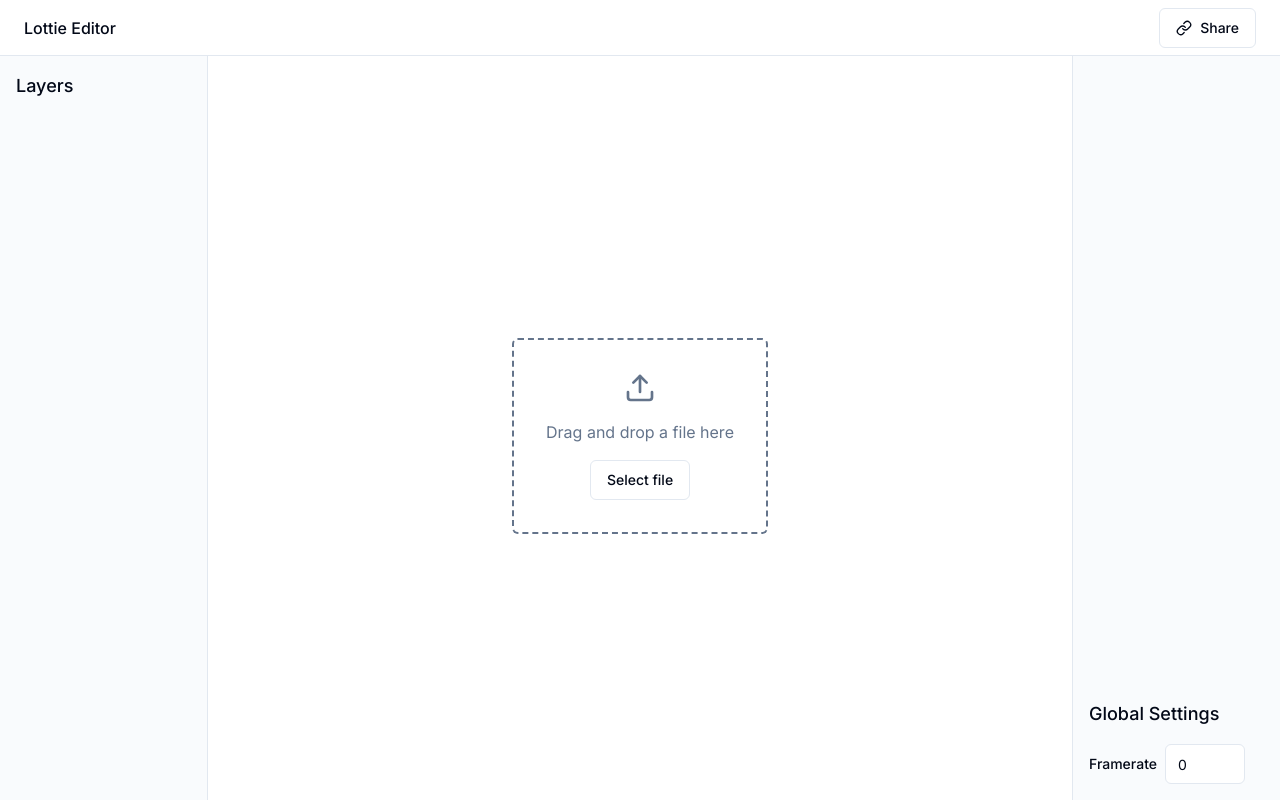
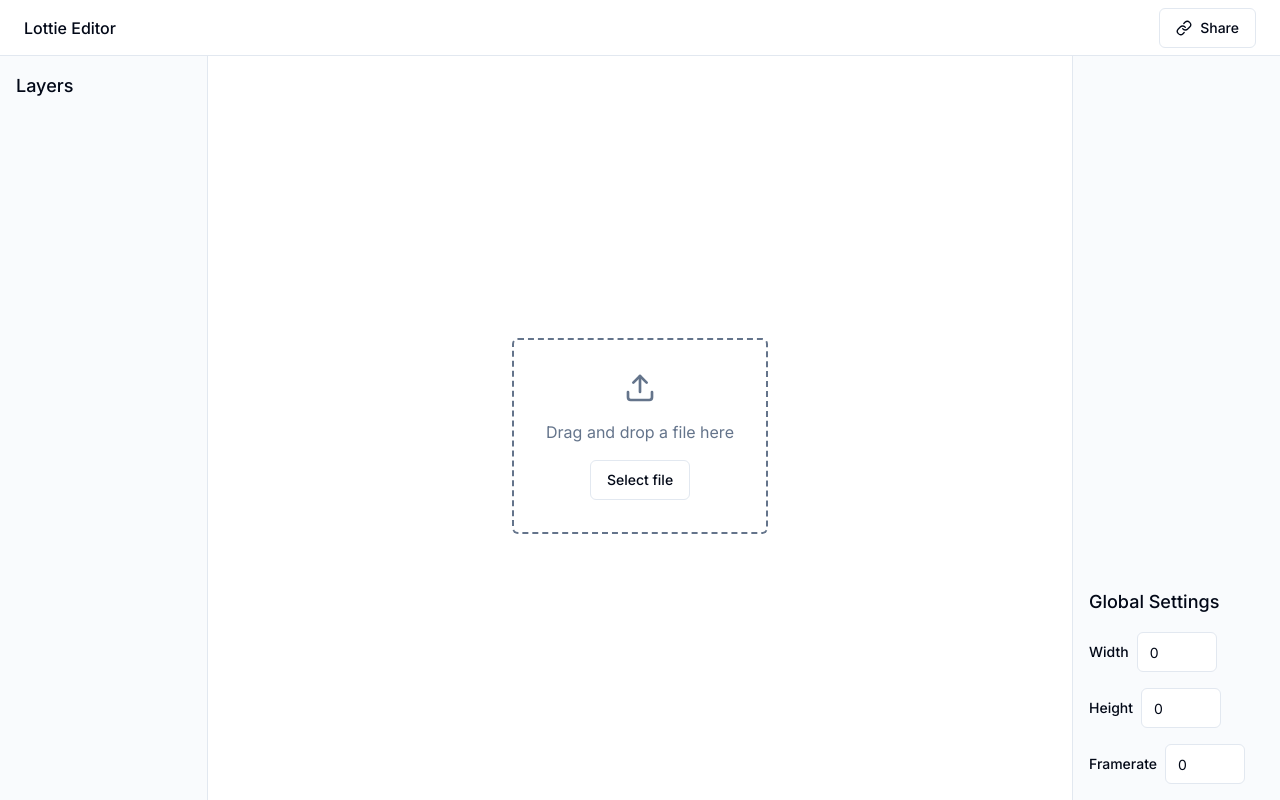
Before and after one commit to chrisgreen1993/lottie-editor, a Next.js app: page / in a window 1280 px wide. Built offline with nearby package versions, Linux system fonts and the light colour scheme.

Commit message:
Add ability to change dimensions of animation

```diff
--- a/components/EditSidebar.tsx
+++ b/components/EditSidebar.tsx
@@ -11,7 +11,12 @@ import { SidebarItem } from "./SidebarItem";
 import { ColorIcon } from "./ui/ColorIcon";
 import { Input } from "./ui/Input";
 import { Label } from "./ui/Label";
-import { getFramerate, getSelectedShape, RgbaColor } from "@/lib/animation";
+import {
+  getDimensions,
+  getFramerate,
+  getSelectedShape,
+  RgbaColor,
+} from "@/lib/animation";
 import { Loading } from "./ui/Loading";
 
 export const EditSidebar = () => {
@@ -21,6 +26,7 @@ export const EditSidebar = () => {
     updateSelectedShapeColor,
     updateFramerate,
     isAnimationLoading,
+    updateDimensions,
   } = useAnimation();
 
   const selectedShape =
@@ -30,6 +36,9 @@ export const EditSidebar = () => {
 
   const framerate = (animationJson && getFramerate(animationJson)) || 0;
 
+  const { width = 0, height = 0 } =
+    (animationJson && getDimensions(animationJson)) || {};
+
   const handleColorChange = (color: RgbaColor) => {
     updateSelectedShapeColor(color);
   };
@@ -37,6 +46,16 @@ export const EditSidebar = () => {
   const handleFramerateChange = (e: React.ChangeEvent<HTMLInputElement>) => {
     const newFramerate = parseInt(e.target.value, 10);
     updateFramerate(newFramerate);
+  };
+
+  const handleWidthChange = (e: React.ChangeEvent<HTMLInputElement>) => {
+    const newWidth = parseInt(e.target.value, 10);
+    updateDimensions(newWidth, height);
+  };
+
+  const handleHeightChange = (e: React.ChangeEvent<HTMLInputElement>) => {
+    const newHeight = parseInt(e.target.value, 10);
+    updateDimensions(width, newHeight);
   };
 
   return (
@@ -70,6 +89,26 @@ export const EditSidebar = () => {
           </div>
           <Loading isLoading={isAnimationLoading} className="h-8">
             <div className="flex items-center gap-2">
+              <Label htmlFor="framerate">Width</Label>
+              <Input
+                id="width"
+                type="number"
+                onChange={handleWidthChange}
+                value={width}
+                className="w-20"
+              />
+            </div>
+            <div className="flex items-center gap-2">
+              <Label htmlFor="framerate">Height</Label>
+              <Input
+                id="height"
+                type="number"
+                onChange={handleHeightChange}
+                value={height}
+                className="w-20"
+              />
+            </div>
+            <div className="flex items-center gap-2">
               <Label htmlFor="framerate">Framerate</Label>
               <Input
                 id="framerate"
--- a/lib/animation.ts
+++ b/lib/animation.ts
@@ -137,6 +137,18 @@ export const getFramerate = (animation: Animation) => {
   return animation.fr;
 };
 
+export const getDimensions = (animation: Animation) => {
+  return { width: animation.w, height: animation.h };
+};
+
+export const updateDimensions = (
+  animation: Animation,
+  width: number,
+  height: number,
+) => {
+  return { ...animation, w: width, h: height };
+};
+
 export const updateFramerate = (animation: Animation, framerate: number) => {
   return { ...animation, fr: framerate };
 };
--- a/lib/hooks/useAnimation.tsx
+++ b/lib/hooks/useAnimation.tsx
@@ -2,7 +2,12 @@
 
 import React, { createContext, useContext, useEffect, useState } from "react";
 import { Animation } from "@lottie-animation-community/lottie-types";
-import { RgbaColor, updateFramerate, updateShapeColor } from "../animation";
+import {
+  RgbaColor,
+  updateDimensions,
+  updateFramerate,
+  updateShapeColor,
+} from "../animation";
 import { createStorageValue } from "../storage";
 
 interface AnimationContext {
@@ -13,6 +18,7 @@ interface AnimationContext {
   setSelectedShapePath: (path: string) => void;
   updateSelectedShapeColor: (color: RgbaColor) => void;
   updateFramerate: (framerate: number) => void;
+  updateDimensions: (width: number, height: number) => void;
 }
 
 interface AnimationProviderProps {
@@ -27,6 +33,7 @@ const AnimationContext = createContext<AnimationContext>({
   setSelectedShapePath: () => null,
   updateSelectedShapeColor: () => null,
   updateFramerate: () => null,
+  updateDimensions: () => null,
 });
 
 const animationStorage = createStorageValue<Animation>("animationJson", null);
@@ -64,6 +71,12 @@ export const AnimationProvider = ({ children }: AnimationProviderProps) => {
     }
   };
 
+  const handleUpdateDimensions = (width: number, height: number) => {
+    if (animationJson) {
+      setAnimationJson(updateDimensions(animationJson, width, height));
+    }
+  };
+
   return (
     <AnimationContext.Provider
       value={{
@@ -72,6 +85,7 @@ export const AnimationProvider = ({ children }: AnimationProviderProps) => {
         setAnimationJson: handleSetAnimationJson,
         updateSelectedShapeColor: handleUpdateSelectedShapeColor,
         updateFramerate: handleUpdateFramerate,
+        updateDimensions: handleUpdateDimensions,
         selectedShapePath,
         setSelectedShapePath,
       }}
```
